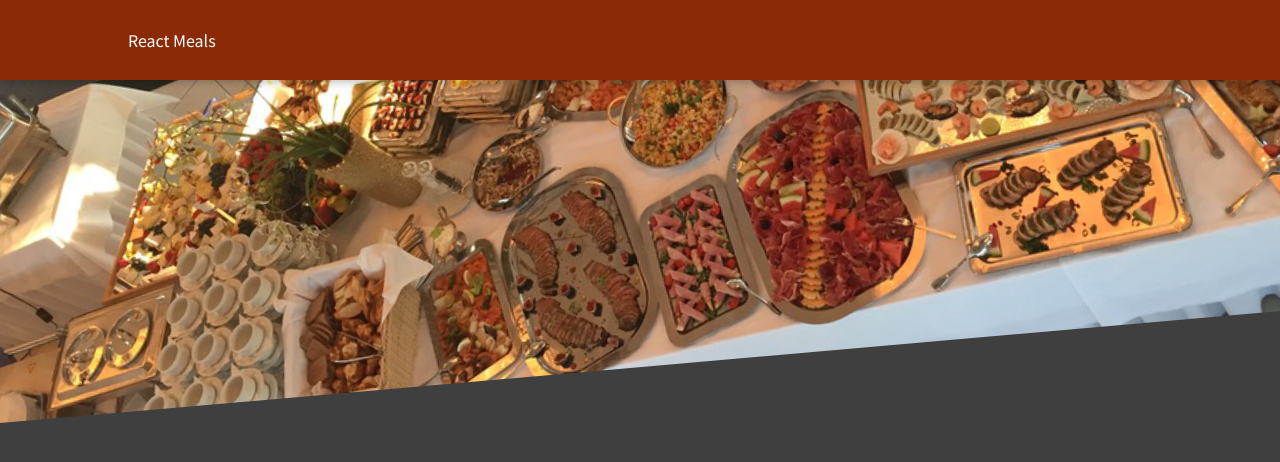
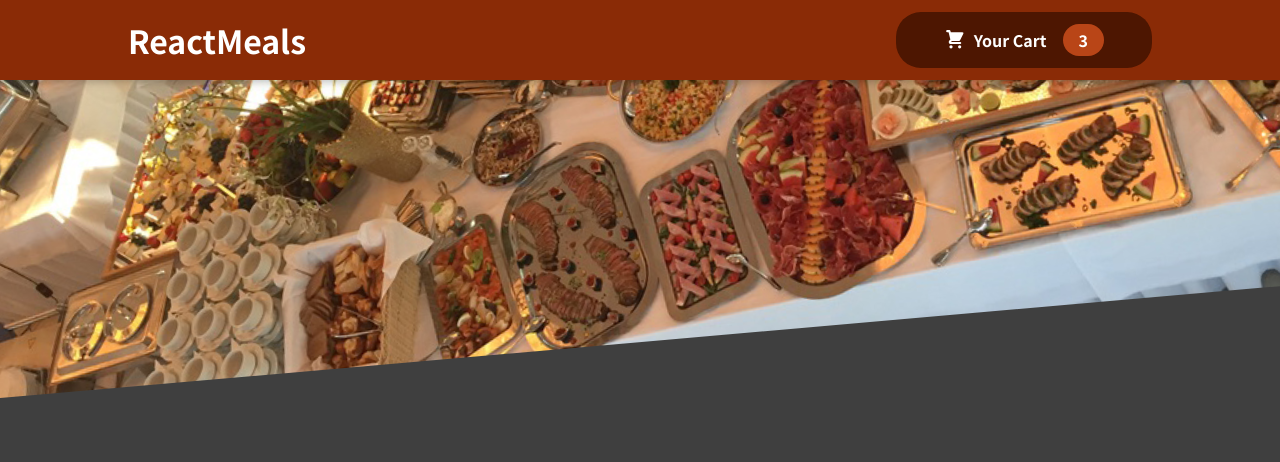
Before and after one commit to emrekardaslar/food-order-app, a React (Create React App) app: page / in a window 1280 px wide. Shown: the top 462 px of the page. Built offline with nearby package versions, Linux system fonts and the light colour scheme.

Commit message:
add Cart Button

```diff
--- /dev/null
+++ b/src/components/Cart/CartIcon.js
@@ -0,0 +1,13 @@
+const CartIcon = () => {
+    return (
+      <svg
+        xmlns='http://www.w3.org/2000/svg'
+        viewBox='0 0 20 20'
+        fill='currentColor'
+      >
+        <path d='M3 1a1 1 0 000 2h1.22l.305 1.222a.997.997 0 00.01.042l1.358 5.43-.893.892C3.74 11.846 4.632 14 6.414 14H15a1 1 0 000-2H6.414l1-1H14a1 1 0 00.894-.553l3-6A1 1 0 0017 3H6.28l-.31-1.243A1 1 0 005 1H3zM16 16.5a1.5 1.5 0 11-3 0 1.5 1.5 0 013 0zM6.5 18a1.5 1.5 0 100-3 1.5 1.5 0 000 3z' />
+      </svg>
+    );
+  };
+
+  export default CartIcon;
--- a/src/components/Layout/Header.js
+++ b/src/components/Layout/Header.js
@@ -1,15 +1,21 @@
-import { Fragment } from "react";
+import { Fragment } from 'react';
+
+import HeaderCartButton from './HeaderCartButton';
 import mealsImage from '../../assets/meals.jpg';
-import classes from './Header.module.css'
+import classes from './Header.module.css';
 
-const Header = props => {
-    return <Fragment>
-        <header className={classes.header}>React Meals</header>
-        <button>Cart</button>
-        <div className={classes['main-image']}>
-            <img src={mealsImage} alt="A table full of delicious food!"/>
-        </div>
+const Header = (props) => {
+  return (
+    <Fragment>
+      <header className={classes.header}>
+        <h1>ReactMeals</h1>
+        <HeaderCartButton />
+      </header>
+      <div className={classes['main-image']}>
+        <img src={mealsImage} alt='A table full of delicious food!' />
+      </div>
     </Fragment>
-}
+  );
+};
 
 export default Header;
--- /dev/null
+++ b/src/components/Layout/HeaderCartButton.js
@@ -0,0 +1,16 @@
+import CartIcon from '../Cart/CartIcon';
+import classes from './HeaderCartButton.module.css';
+
+const HeaderCartButton = (props) => {
+  return (
+    <button className={classes.button}>
+      <span className={classes.icon}>
+        <CartIcon />
+      </span>
+      <span>Your Cart</span>
+      <span className={classes.badge}>3</span>
+    </button>
+  );
+};
+
+export default HeaderCartButton;
--- /dev/null
+++ b/src/components/Layout/HeaderCartButton.module.css
@@ -0,0 +1,59 @@
+.button {
+    cursor: pointer;
+    font: inherit;
+    border: none;
+    background-color: #4d1601;
+    color: white;
+    padding: 0.75rem 3rem;
+    display: flex;
+    justify-content: space-around;
+    align-items: center;
+    border-radius: 25px;
+    font-weight: bold;
+  }
+
+  .button:hover,
+  .button:active {
+    background-color: #2c0d00;
+  }
+
+  .icon {
+    width: 1.35rem;
+    height: 1.35rem;
+    margin-right: 0.5rem;
+  }
+
+  .badge {
+    background-color: #b94517;
+    padding: 0.25rem 1rem;
+    border-radius: 25px;
+    margin-left: 1rem;
+    font-weight: bold;
+  }
+
+  .button:hover .badge,
+  .button:active .badge {
+    background-color: #92320c;
+  }
+
+  .bump {
+    animation: bump 300ms ease-out;
+  }
+
+  @keyframes bump {
+    0% {
+      transform: scale(1);
+    }
+    10% {
+      transform: scale(0.9);
+    }
+    30% {
+      transform: scale(1.1);
+    }
+    50% {
+      transform: scale(1.15);
+    }
+    100% {
+      transform: scale(1);
+    }
+  }
```
Also changed, not shown: 1 other file (tests, documents, lock files or other folders).
